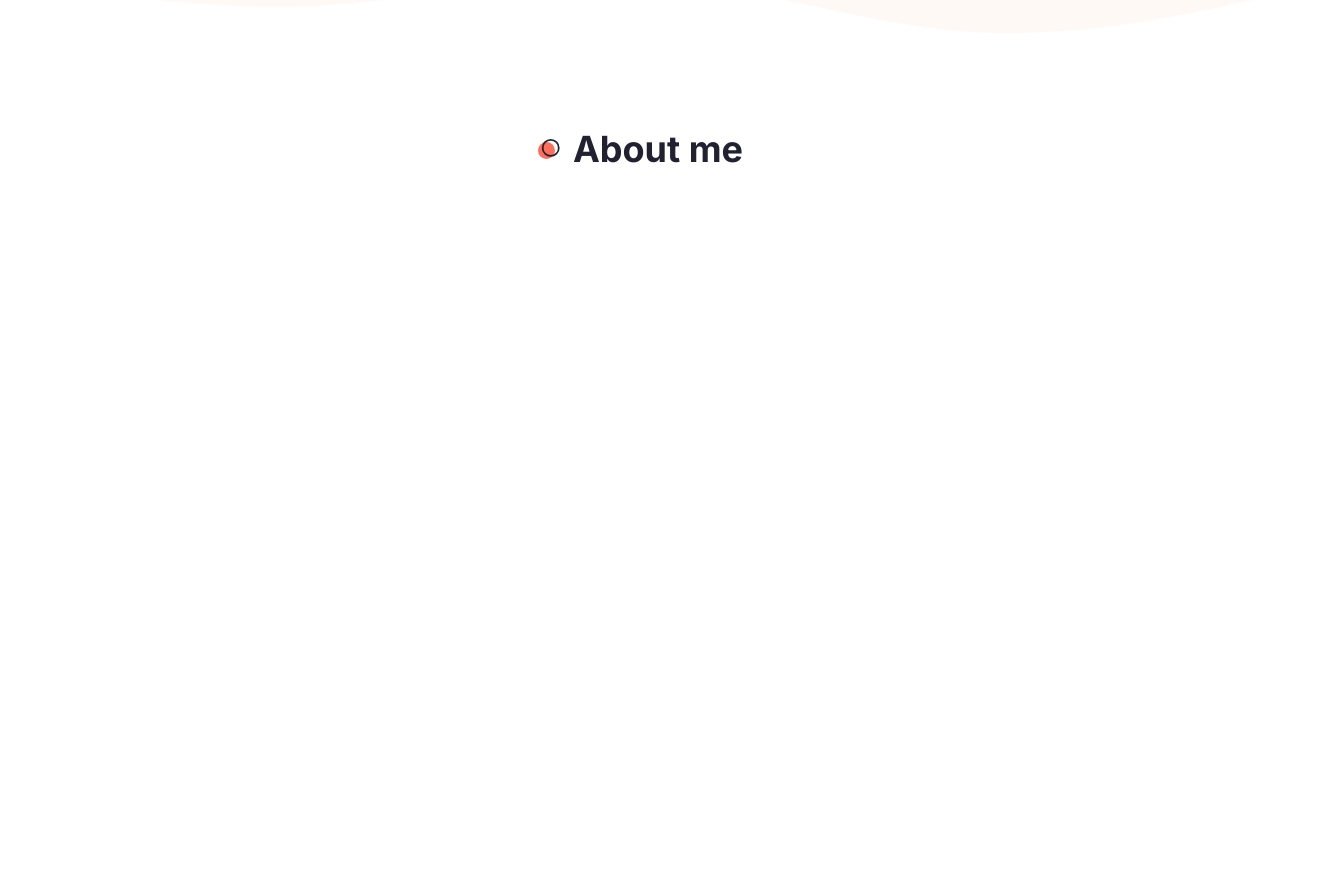
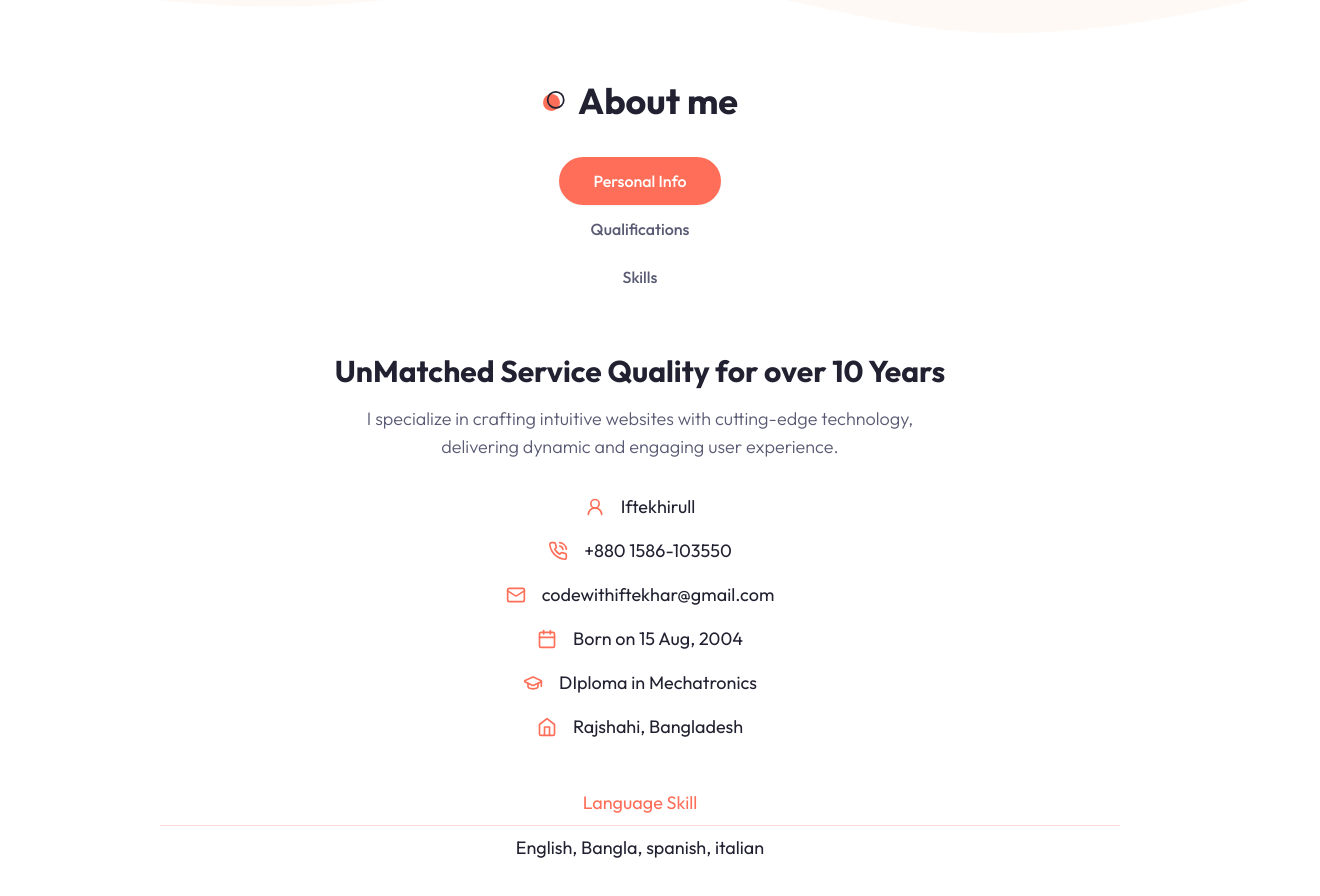
Before and after one commit to CodeWithIfty/my-portfolio, a Next.js app: page / in a window 1280 px wide. Shown: the part 740-1636 px from the top of the page, 1320 px wide, since content can reach past the window. Built offline with nearby package versions, Linux system fonts and the light colour scheme.

Commit message:
added personal info tab and qualification tab

```diff
--- a/app/globals.css
+++ b/app/globals.css
@@ -65,6 +65,17 @@
 .h1 {
   @apply text-6xl xl:text-[72px] xl:leading-[80px] tracking-[-2px] font-bold;
 }
+
+.h2 {
+  @apply text-4xl font-bold;
+}
+.h3 {
+  @apply text-3xl font-bold;
+}
+.h4 {
+  @apply text-[22px] font-semibold;
+}
+
 .subtitle {
   @apply text-muted-foreground text-lg mb-8 font-light;
 }
--- a/app/layout.jsx
+++ b/app/layout.jsx
@@ -1,4 +1,4 @@
-import { Inter } from "next/font/google";
+import { Outfit } from "next/font/google";
 import "./globals.css";
 
 // Components
@@ -8,7 +8,7 @@
 // Theme Provider
 import { ThemeProvider } from "@/components/ThemeProvider";
 
-const inter = Inter({ subsets: ["latin"] });
+const outfit = Outfit({ subsets: ["latin"] });
 
 export const metadata = {
   title: "Create Next App",
@@ -18,7 +18,7 @@
 export default function RootLayout({ children }) {
   return (
     <html lang="en" suppressContentEditableWarning>
-      <body className={inter.className}>
+      <body className={outfit.className}>
         <ThemeProvider attribute="class" defaultTheme="light">
           <Header />
           {children}
--- a/components/About.jsx
+++ b/components/About.jsx
@@ -7,7 +7,9 @@
   Phone,
   PhoneCall,
   GraduationCap,
+  Briefcase,
 } from "lucide-react";
+import DevImg from "./DevImg";
 
 const infoData = [
   {
@@ -61,18 +63,18 @@
     data: [
       {
         company: "example company",
-        qualification: "DIploma In Engineering",
-        year: "2015 - 2018",
+        role: "DIploma In Engineering",
+        years: "2015 - 2018",
       },
       {
         company: "example company",
-        qualification: "DIploma In Engineering",
-        year: "2015 - 2018",
+        role: "DIploma In Engineering",
+        years: "2015 - 2018",
       },
       {
         company: "example company",
-        qualification: "DIploma In Engineering",
-        year: "2015 - 2018",
+        role: "DIploma In Engineering",
+        years: "2015 - 2018",
       },
     ],
   },
@@ -123,6 +125,155 @@
         <h2 className="section-title mb-8 xl:mb-16 text-center mx-auto ">
           About me
         </h2>
+        <div className="flex flex-col xl:flex-row ">
+          {/* Image */}
+          <div className="hidden xl:flex flex-1 relative">
+            <DevImg
+              containerStyles="bg-about_shape_light dark:bg-about_shape_dark w-[505px] h-[505px] bg-no-repeat relative"
+              imgSrc="/about/developer.png"
+            />
+          </div>
+          {/* Tabs */}
+          <div className="flex-1 ">
+            <Tabs defaultValue="personal">
+              <TabsList className="w-full grid xl:grid-cols-3 xl:max-w-[520px] xl:border dark:border-none">
+                <TabsTrigger className="w-[162px] xl:w-auto" value="personal">
+                  Personal Info
+                </TabsTrigger>
+                <TabsTrigger
+                  className="w-[162px] xl:w-auto"
+                  value="qualification"
+                >
+                  Qualifications
+                </TabsTrigger>
+                <TabsTrigger className="w-[162px] xl:w-auto" value="skills">
+                  Skills
+                </TabsTrigger>
+              </TabsList>
+              {/* tab content */}
+              <div className="text-lg mt-12 xl:mt-8 ">
+                {/* personal */}
+                <TabsContent value="personal">
+                  <div className="text-center xl:text-left ">
+                    <h3 className="h3 mb-4">
+                      UnMatched Service Quality for over 10 Years
+                    </h3>
+                    <p className="subtitle max-w-xl mx-auto xl:mx-0">
+                      I specialize in crafting intuitive websites with
+                      cutting-edge technology, delivering dynamic and engaging
+                      user experience.
+                    </p>
+                    {/* icons */}
+                    <div className="grid xl:grid-cols-2 gap-4 mb-12">
+                      {infoData.map((item, index) => (
+                        <div
+                          key={index}
+                          className="flex items-center gap-x-4 mx-auto xl:mx-0"
+                        >
+                          <div className="text-primary">{item.icon}</div>
+                          <div className="">{item.text}</div>
+                        </div>
+                      ))}
+                    </div>
+                    {/* languages */}
+                    <div className="flex flex-col gap-y-2">
+                      <div className="text-primary">Language Skill</div>
+                      <div className="border-b border-border"></div>
+                      <div className="">English, Bangla, spanish, italian</div>
+                    </div>
+                  </div>
+                </TabsContent>
+                {/* qualification */}
+                <TabsContent value="qualification">
+                  <div className="">
+                    <h3 className="h3 mb-8 text-center xl:text-left ">
+                      My Awesome Journey
+                    </h3>
+                    {/* experience & education wrapper*/}
+                    <div className="grid md:grid-cols-2 gap-y-8">
+                      {/* experience */}
+                      <div className="flex flex-col gap-y-6">
+                        <div className="flex gap-x-4 items-center text-[22px] text-primary">
+                          <Briefcase />
+                          <h4 className="capitalize font-medium">
+                            {getData(qualificationData, "experience").title}
+                          </h4>
+                        </div>
+                        <div className="flex flex-col gap-y-8">
+                          {getData(qualificationData, "experience").data.map(
+                            (item, index) => {
+                              const { company, role, years } = item;
+                              return (
+                                <div
+                                  key={index}
+                                  className="flex gap-x-8 group "
+                                >
+                                  <div className="h-[84px] w-[1px] bg-border relative ml-2">
+                                    <div className=" w-[11px] h-[11px] rounded-full bg-primary absolute -left-[5px] group-hover:translate-y-[84px] transition-all duration-500"></div>
+                                  </div>
+                                  <div className="">
+                                    <div className="font-semibold text-xl leading-none mb-2">
+                                      {company}
+                                    </div>
+                                    <div className="text-lg leading-none text-muted-foreground mb-4 ">
+                                      {role}
+                                    </div>
+                                    <div className="text-base font-medium ">
+                                      {years}
+                                    </div>
+                                  </div>
+                                </div>
+                              );
+                            }
+                          )}
+                        </div>
+                      </div>
+                      {/* education */}
+                      <div className="flex flex-col gap-y-6">
+                        <div className="flex gap-x-4 items-center text-[22px] text-primary">
+                          <GraduationCap size={28} />
+                          <h4 className="capitalize font-medium">
+                            {getData(qualificationData, "education").title}
+                          </h4>
+                        </div>
+                        <div className="flex flex-col gap-y-8">
+                          {getData(qualificationData, "education").data.map(
+                            (item, index) => {
+                              const { university, qualification, year } = item;
+                              return (
+                                <div
+                                  key={index}
+                                  className="flex gap-x-8 group "
+                                >
+                                  <div className="h-[84px] w-[1px] bg-border relative ml-2">
+                                    <div className=" w-[11px] h-[11px] rounded-full bg-primary absolute -left-[5px] group-hover:translate-y-[84px] transition-all duration-500"></div>
+                                  </div>
+                                  <div className="">
+                                    <div className="font-semibold text-xl leading-none mb-2">
+                                      {university}
+                                    </div>
+                                    <div className="text-lg leading-none text-muted-foreground mb-4 ">
+                                      {qualification}
+                                    </div>
+                                    <div className="text-base font-medium ">
+                                      {year}
+                                    </div>
+                                  </div>
+                                </div>
+                              );
+                            }
+                          )}
+                        </div>
+                      </div>
+                    </div>
+                  </div>
+                </TabsContent>
+
+                <TabsContent value="skills"> Skills Info</TabsContent>
+              </div>
+            </Tabs>
+          </div>
+        </div>
       </div>
     </section>
   );
--- a/components/ui/tabs.jsx
+++ b/components/ui/tabs.jsx
@@ -1,33 +1,35 @@
-"use client"
+"use client";
 
-import * as React from "react"
-import * as TabsPrimitive from "@radix-ui/react-tabs"
+import * as React from "react";
+import * as TabsPrimitive from "@radix-ui/react-tabs";
 
-import { cn } from "@/lib/utils"
+import { cn } from "@/lib/utils";
 
-const Tabs = TabsPrimitive.Root
+const Tabs = TabsPrimitive.Root;
 
 const TabsList = React.forwardRef(({ className, ...props }, ref) => (
   <TabsPrimitive.List
     ref={ref}
     className={cn(
-      "inline-flex h-10 items-center justify-center rounded-md bg-muted p-1 text-muted-foreground",
+      "inline-flex items-center justify-center xl:bg-white p-1 text-muted-foreground rounded-[30px] dark:md:bg-secondary",
       className
     )}
-    {...props} />
-))
-TabsList.displayName = TabsPrimitive.List.displayName
+    {...props}
+  />
+));
+TabsList.displayName = TabsPrimitive.List.displayName;
 
 const TabsTrigger = React.forwardRef(({ className, ...props }, ref) => (
   <TabsPrimitive.Trigger
     ref={ref}
     className={cn(
-      "inline-flex items-center justify-center whitespace-nowrap rounded-sm px-3 py-1.5 text-sm font-medium ring-offset-background transition-all focus-visible:outline-none focus-visible:ring-2 focus-visible:ring-ring focus-visible:ring-offset-2 disabled:pointer-events-none disabled:opacity-50 data-[state=active]:bg-background data-[state=active]:text-foreground data-[state=active]:shadow-sm",
+      "inline-flex items-center justify-center whitespace-nowrap rounded-full px-3 py-1.5 text-base font-medium ring-offset-background transition-all focus-visible:outline-none focus-visible:ring-2 focus-visible:ring-ring focus-visible:ring-offset-2 disabled:pointer-events-none disabled:opacity-50 data-[state=active]:bg-primary data-[state=active]:text-white data-[state=active]:shadow-sm h-[48px]",
       className
     )}
-    {...props} />
-))
-TabsTrigger.displayName = TabsPrimitive.Trigger.displayName
+    {...props}
+  />
+));
+TabsTrigger.displayName = TabsPrimitive.Trigger.displayName;
 
 const TabsContent = React.forwardRef(({ className, ...props }, ref) => (
   <TabsPrimitive.Content
@@ -36,8 +38,9 @@
       "mt-2 ring-offset-background focus-visible:outline-none focus-visible:ring-2 focus-visible:ring-ring focus-visible:ring-offset-2",
       className
     )}
-    {...props} />
-))
-TabsContent.displayName = TabsPrimitive.Content.displayName
+    {...props}
+  />
+));
+TabsContent.displayName = TabsPrimitive.Content.displayName;
 
-export { Tabs, TabsList, TabsTrigger, TabsContent }
+export { Tabs, TabsList, TabsTrigger, TabsContent };
--- a/tailwind.config.js
+++ b/tailwind.config.js
@@ -11,9 +11,12 @@
     container: {
       center: true,
       padding: "2rem",
-      screens: {
-        "2xl": "1400px",
-      },
+    },
+    screens: {
+      sm: "640px",
+      md: "768px",
+      lg: "1024px",
+      xl: "1400px",
     },
     extend: {
       colors: {
@@ -78,6 +81,8 @@
         hero_shape: "url(/hero/shape-1.svg)",
         hero_shape2_light: "url(/hero/shape-2-light.svg)",
         hero_shape2_dark: "url(/hero/shape-2-dark.svg)",
+        about_shape_light: "url(/about/shape-light.svg)",
+        about_shape_dark: "url(/about/shape-dark.svg)",
         dots_light: "url(/dots-light.svg)",
         dots_dark: "url(/dots-dark.svg)",
       },
```
